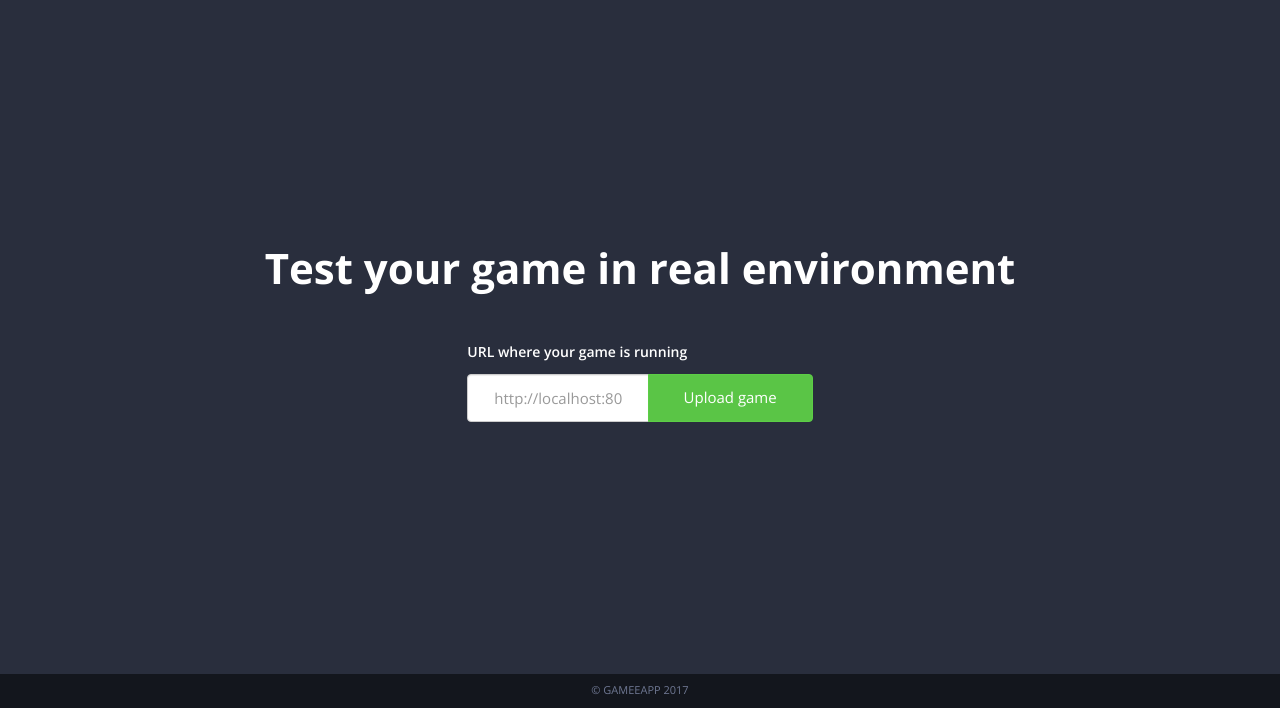
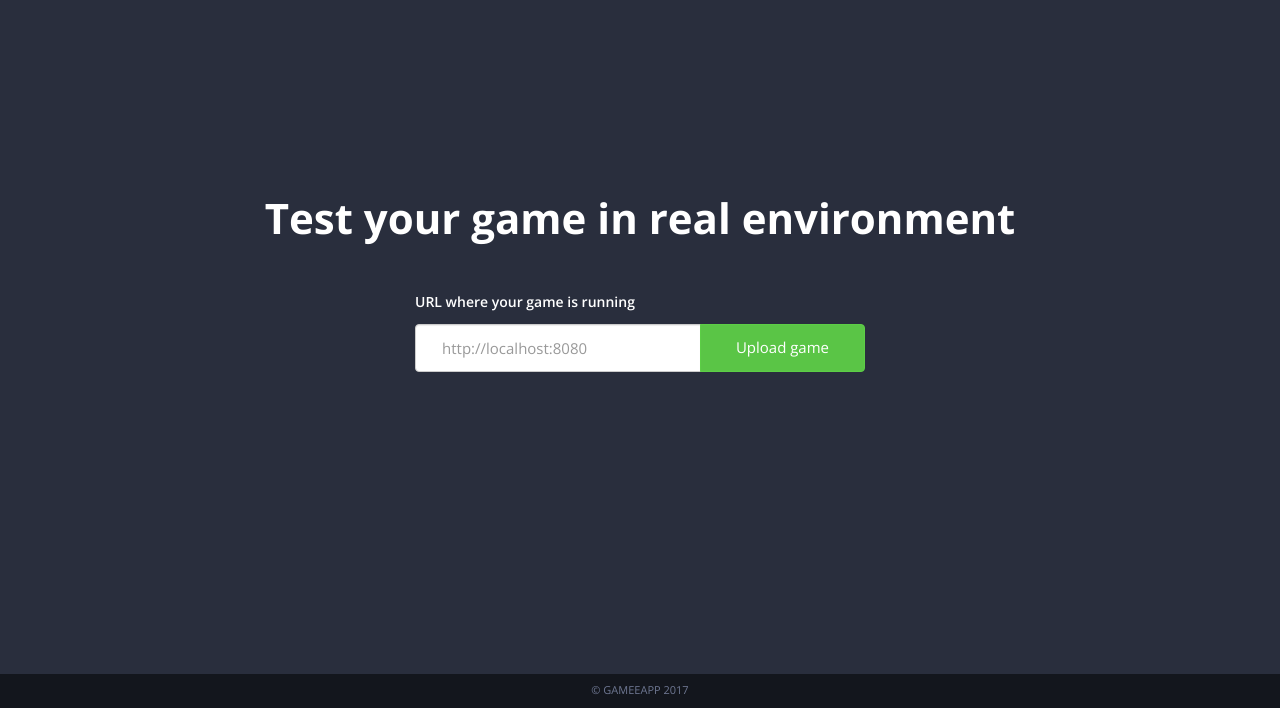
Before and after one commit to EntityB/gamee-js-tools, a website built with webpack: page www/index.html in a window 1280 px wide. Shown: the part 92-800 px from the top of the page. Built offline with nearby package versions, Linux system fonts and the light colour scheme.

Commit message:
Home page style update

```diff
--- a/www/gamee-emulator/style.css
+++ b/www/gamee-emulator/style.css
@@ -124,11 +124,11 @@ button.green:active, button.green:focus {
 }
 
 .index-content {
-    /*margin-top: 150px;
-    display: flex;
-    align-items: center;*/
+    position: relative;
+    top: -50px;
 }
 
+/* flexboxes*/
 .d-flex {
     display: flex;
 }
@@ -141,8 +141,11 @@ button.green:active, button.green:focus {
     justify-content: center;
 }
 
-.index-content__wrapper {
+/*end of flexboxes*/
 
+.index-content_form {
+    max-width: 450px;
+    margin: 0 auto;
 }
 
 
--- a/www/index.html
+++ b/www/index.html
@@ -56,14 +56,16 @@
 
 <!-- Begin page content -->
 <div class="container page-content d-flex align-items-center justify-content-center">
-    <div class="index-content">
+    <div class="row index-content d-flex justify-content-center">
+        <div class="col-md-12">
             <h1>Test your game in real environment</h1>
-        <div class="col-md-6 col-md-offset-3 col-xs-12 col-xs-offset-0">
+            <div class="index-content_form">
                 <label for="iframe-url">URL where your game is running</label>
                 <div class="input-group">
                     <input type="text" class="form-control" id="iframe-url" placeholder="http://localhost:8080">
                     <div class="input-group-btn">
                         <button class="btn btn-default green" id="iframe-url-sub">Upload game</button>
+                    </div>
                 </div>
             </div>
         </div>
```
Lines whose indentation alone changed are shown as unchanged.
